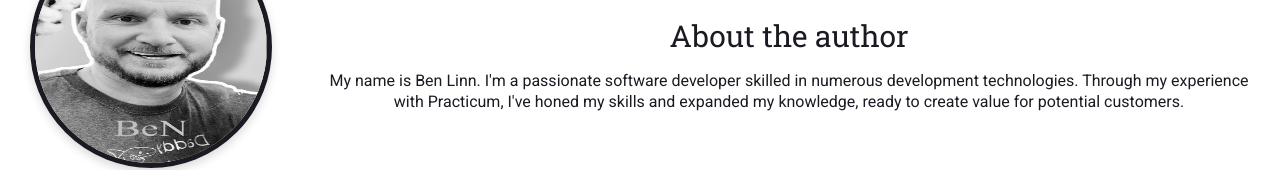
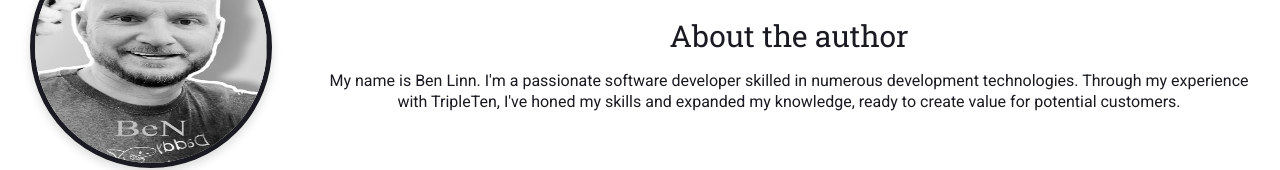
Before and after one commit to blinn26/project-name-frontend, a React (Create React App) app: page / in a window 1280 px wide. Shown: the part 671-841 px from the top of the page. Built offline with nearby package versions, Linux system fonts and the light colour scheme; no server answers.

Commit message:
tripleten

```diff
--- a/src/components/About/About.js
+++ b/src/components/About/About.js
@@ -16,7 +16,7 @@ const About = () => {
         <h2 className='about__title'>About the author</h2>
         <p className='about__text'>
           My name is Ben Linn. I'm a passionate software developer skilled in numerous development technologies. Through
-          my experience with Practicum, I've honed my skills and expanded my knowledge, ready to create value for
+          my experience with TripleTen, I've honed my skills and expanded my knowledge, ready to create value for
           potential customers.
         </p>
       </div>
```
